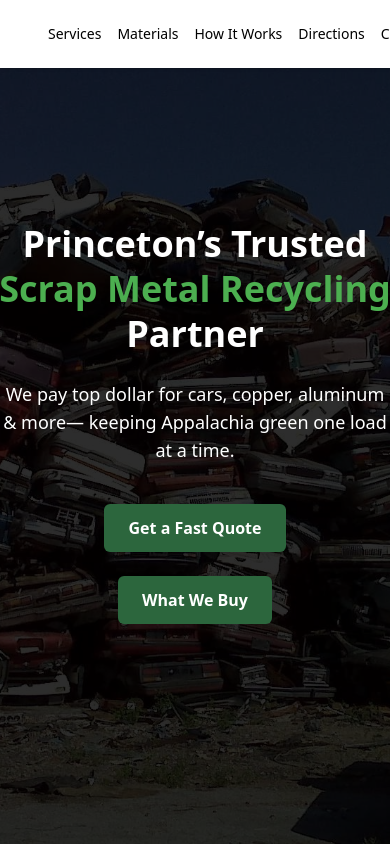
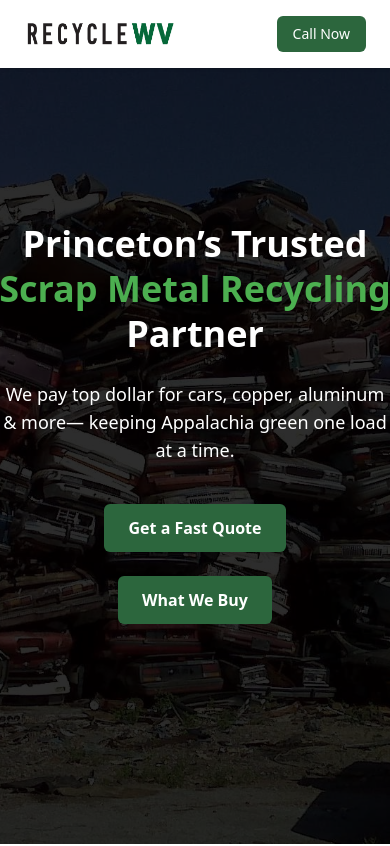
Before and after one commit to mrnosilrub/RecycleWV2, a plain HTML site: page index.html in a window 390 px wide. Shown: the top 846 px of the page. Drawn offline with Linux system fonts and the light colour scheme.

Commit message:
Update index.html
Hide menu on mobile

```diff
--- a/index.html
+++ b/index.html
@@ -12,7 +12,7 @@
 <body class="font-sans antialiased text-black scroll-smooth flex flex-col min-h-screen overflow-x-hidden">
   <nav style="position:fixed;top:0;z-index:20;width:100%;" class="bg-white flex w-full items-center justify-between px-6 py-4 lg:px-8 text-black shadow">
     <a href="index.html#home" class="mr-6"><img src="assets/logo.jpg" alt="Recycle WV logo" class="h-8 w-auto" /></a>
-      <ul class="flex flex-wrap gap-4 text-sm">
+      <ul class="hidden md:flex flex-wrap gap-4 text-sm">
         <li><a href="index.html#services" class="transition-colors hover:text-brand-100">Services</a></li>
         <li><a href="index.html#materials" class="transition-colors hover:text-brand-100">Materials</a></li>
         <li><a href="index.html#process" class="transition-colors hover:text-brand-100">How&nbsp;It&nbsp;Works</a></li>
```
